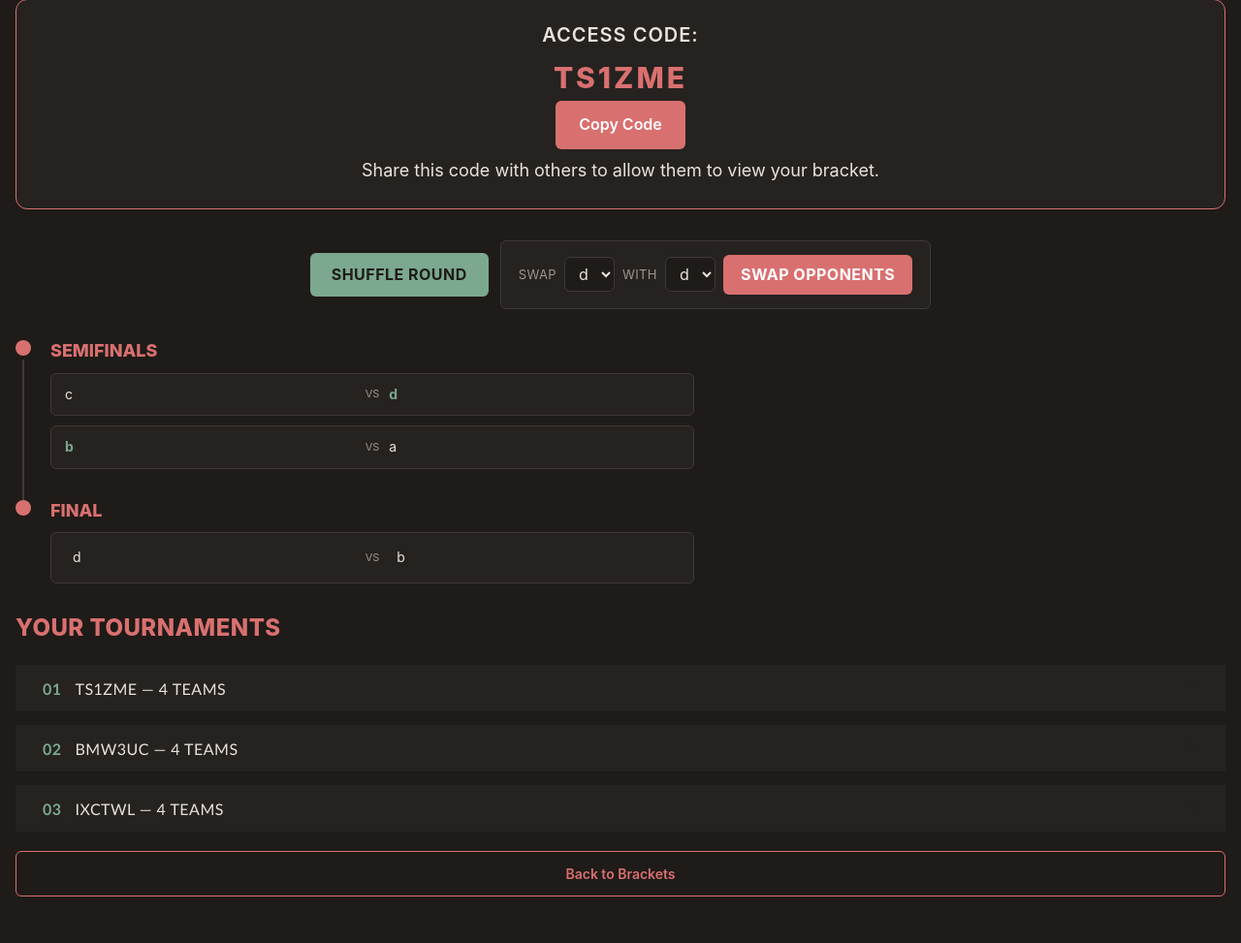
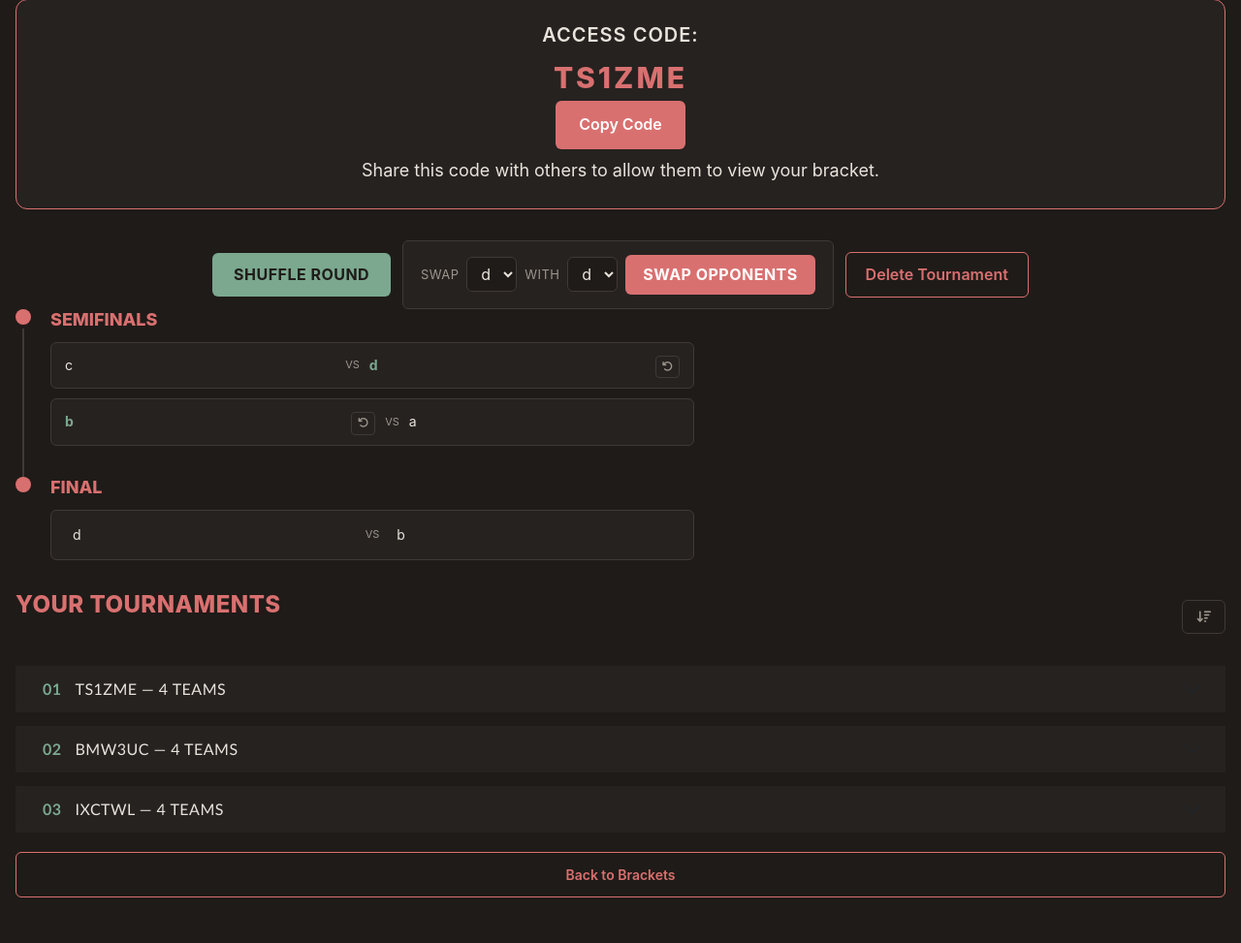
Before and after one commit to CarlySo132/L3-Computer-Science-Project, a Flask app: a page that uses templates/bracket.html in a window 1280 px wide. Shown: the part 149-1122 px from the top of the page at 97% size. After the commit the page ends 1075 px from the top, so only its background shows below. Run offline with Flask 3, Linux system fonts and the light colour scheme; data comes from the database, SQL or seed files in the repository; both versions use the stored data as it was after the commit.

Commit message:
Component 6 (Tournament edit actions)
This includes deleting tournaments and having an undo button

```diff
--- a/app.py
+++ b/app.py
@@ -1,5 +1,6 @@
 import math
 import random
+import secrets
 import string
 
 from flask import Flask, flash, redirect, render_template, request, url_for
@@ -7,6 +8,7 @@ from flask_sqlalchemy import SQLAlchemy
 
 app = Flask(__name__)
 app.config['SQLALCHEMY_DATABASE_URI'] = 'sqlite:///bracket.db'
+app.secret_key = secrets.token_hex(16)
 db = SQLAlchemy(app)
 
 ALLOWED_SIZES = [4, 8, 16]
@@ -27,6 +29,7 @@ class Match(db.Model):
     team1_id = db.Column(db.Integer, db.ForeignKey('teams.id'), nullable=True)
     team2_id = db.Column(db.Integer, db.ForeignKey('teams.id'), nullable=True)
     winner_id = db.Column(db.Integer, db.ForeignKey('teams.id'), nullable=True)
+    previous_winner_id = db.Column(db.Integer, db.ForeignKey('teams.id'), nullable=True)
 
     team1 = db.relationship('Bracket', foreign_keys=[team1_id])
     team2 = db.relationship('Bracket', foreign_keys=[team2_id])
@@ -47,7 +50,7 @@ def generate_access_code():
     """Generate a random 6-character access code like ABC123"""
     return ''.join(random.choices(string.ascii_uppercase + string.digits, k=6))
 
-def get_all_tournaments():
+def get_all_tournaments(newest_first=True):
     all_teams = Bracket.query.order_by(Bracket.id).all()
 
     codes_in_order = []
@@ -85,7 +88,8 @@ def get_all_tournaments():
             "is_complete": final_match is not None
         })
 
-    tournaments.reverse()
+    if newest_first:
+        tournaments.reverse()
     return tournaments
 
 def get_bracket_context(code):
@@ -156,6 +160,7 @@ def index():
 @app.route("/bracket")
 def bracket():
     # No code yet — this just shows the setup form to create a new bracket.
+    sort_order = request.args.get('sort', 'desc')
     return render_template(
         'bracket.html',
         teams=[],
@@ -167,7 +172,8 @@ def bracket():
         reshuffle_round=None,
         code = None,
         is_creator=False,
-        tournaments=get_all_tournaments()
+        tournaments=get_all_tournaments(newest_first=(sort_order == 'desc')),
+        sort_order=sort_order
     )
 
 @app.route("/setup", methods=["POST"])
@@ -247,6 +253,7 @@ def reshuffle(code):
     for i, m in enumerate(round_matches):
         m.team1_id = team_ids[i * 2]
         m.team2_id = team_ids[i * 2 + 1]
+        m.previous_winner_id = None
 
     db.session.commit()
     return redirect(url_for('bracket_created', code=ctx["code"]))
@@ -292,6 +299,9 @@ def swap_teams(code):
     else:
         match_b.team2_id = team_a_id
 
+    match_a.previous_winner_id = None
+    match_b.preivous_winner_id = None
+
     db.session.commit()
     return redirect(url_for('bracket_created', code=ctx["code"]))
 
@@ -299,10 +309,13 @@ def swap_teams(code):
 def declare_winner(match_id, winner_id, code):
     match = Match.query.get_or_404(match_id)
 
+    if match.access_code != code.upper():
+        return redirect(url_for('join_bracket'))
     if winner_id not in (match.team1_id, match.team2_id):
         return redirect(url_for('bracket_created', code=code))
 
     match.winner_id = winner_id
+    match.previous_winner_id = None
     db.session.commit()
 
     advance_winner(match)
@@ -329,6 +342,44 @@ def advance_winner(match):
         next_match.team2_id = match.winner_id
 
     db.session.commit()
+
+def remove_winner(match):
+    next_round = match.round +1
+    next_match_index = match.match_index // 2
+
+    next_match = Match.query.filter_by(
+        access_code=match.access_code,
+        round=next_round,
+        match_index=next_match_index
+    ).first()
+
+    if next_match is not None:
+        if next_match.winner_id is not None:
+            return False
+        if match.match_index % 2 == 0:
+            next_match.team1_id = None
+        else:
+            next_match.team2_id = None
+
+    match.winner_id = None
+    db.session.commit()
+    return True
+
+@app.route("/undo_winner/<int:match_id>/<code>", methods=["POST"])
+def undo_winner(match_id, code):
+    match = Match.query.get_or_404(match_id)
+
+    if match.access_code != code.upper():
+        return redirect(url_for('join_bracket'))
+
+    if match.winner_id is None:
+        return redirect(url_for('bracket_created', code=code))
+
+    success = remove_winner(match)
+    if not success:
+        flash('Uno the later round result first before undoing this match.')
+
+    return redirect(url_for('bracket_created', code=code))
 
 @app.route("/rules")
 def rules():
@@ -368,6 +419,8 @@ def bracket_created(code):
         flash('Bracket not found', 'error')
         return redirect(url_for('join_bracket'))
 
+    sort_order = request.args.get('sort', 'desc')
+
     return render_template(
         'bracket.html',
         teams=ctx["teams"],
@@ -379,7 +432,8 @@ def bracket_created(code):
         reshuffle_round=ctx["reshuffle_round"],
         code=ctx["code"],
         is_creator=True,
-        tournaments=get_all_tournaments()
+        tournaments=get_all_tournaments(newest_first=(sort_order == 'desc')),
+        sort_order=sort_order
     )
 
 @app.route('/bracket/view/<code>')
@@ -402,8 +456,17 @@ def view_bracket_by_code(code):
         rounds=ctx["rounds"]
         )
 
-if __name__ == "__main__":
-    app.run(debug=True)
+@app.route("/bracket/delete/<code>", methods=["POST"])
+def delete_bracket(code):
+    code = code.upper()
+    Match.query.filter_by(access_code=code).delete()
+    Bracket.query.filter_by(access_code=code).delete()
+    db.session.commit()
+    flash(f'Tournament {code} deleted', 'success')
+    return redirect(url_for('bracket'))
 
 with app.app_context():
     db.create_all()
+
+if __name__ == "__main__":
+    app.run(debug=True)
--- a/static/style.css
+++ b/static/style.css
@@ -253,7 +253,7 @@ h4, h5, h6{
 }
 
 p {
-  color: var(--muted);
+  color: var(--text);
   margin-bottom: 1rem;
   font-weight: 300;
 }
@@ -690,11 +690,10 @@ p {
 /* MOVE / SWAP TEAMS (mid-tournament matchup editor) */
 .bracket-actions {
   display: flex;
-  flex-wrap: wrap;
   align-items: center;
   justify-content: center;
   gap: 12px;
-  margin: 1rem 0 2rem;
+  margin-top: 20px;
 }
 
 .reshuffle-form {
@@ -1194,6 +1193,23 @@ p {
   background-color: var(--accent);
 }
 
+.tournament-header{
+  display: flex;
+  align-items: center;
+  justify-content: space-between;
+  margin-bottom: 1.5rem;
+}
+
+.sort-toggle-btn{
+  font-size: 13px;
+  color: var(--muted);
+  text-decoration: none;
+  border: 1px solid var(--border);
+  padding: 6px 14px;
+  border-radius: var(--radius);
+  transition: all 0.2s ease;
+}
+
 /* Tournament preview list */
 .tournament-preview {
   display: flex;
@@ -1255,3 +1271,63 @@ p {
   background-color: var(--accent);
   color: white;
 }
+
+.delete-tournament-btn{
+  display: inline-block;
+  padding: 10px 20px;
+  background: transparent;
+  color: var(--red);
+  border: 1px solid var(--red);
+  border-radius: var(--radius);
+  font-weight: 600;
+  cursor: pointer;
+  transition: all 0.2s ease;
+}
+
+.delete-tournament-btn:hover {
+  background-color: var(--red);
+  color: white;
+}
+
+/* Undo stuff */
+.undo-form {
+  display: inline-block;
+  margin-left: 6px;
+}
+
+.undo-btn {
+  background: transparent;
+  border: 1px solid var(--border);
+  color: var(--muted);
+  border-radius: 4px;
+  padding: 2px 6px;
+  font-size: 11px;
+  cursor: pointer;
+  transition: all 0.2s ease;
+}
+
+.undo-btn:hover{
+  color: var(--accent);
+  border-color: var(--accent);
+}
+
+.redo-form{
+  margin-top: 6px;
+  width: 100%;
+}
+
+.redo-btn{
+  background: transparent;
+  border: 1px solid var(--green);
+  color: var(--green);
+  border-radius: 4px;
+  padding: 4px 10px;
+  font-size: 12px;
+  cursor: pointer;
+  transition: all 0.2s ease;
+}
+
+.redo-btn:hover{
+  background-color: var(--green);
+  color: white;
+}
--- a/templates/bracket.html
+++ b/templates/bracket.html
@@ -75,6 +75,10 @@
         <button type="submit" class="swap-btn">Swap Opponents</button>
     </form>
     {% endif %}
+
+    <form action="{{ url_for('delete_bracket', code=code) }}" method="POST" data-confirm="Delete this tournament permanently? This can't be undone.">
+        <button type="submit" class="delete-tournament-btn">Delete Tournament</button>
+    </form>
 </div>
 {% endif %}
 
@@ -95,6 +99,11 @@
             {% if match.team1_id %}
                 {% if match.winner_id %}
                     <span class="timeline-team {% if match.winner_id == match.team1_id %}winner{% endif %}">{{ match.team1.name }}</span>
+                    {% if match.winner_id == match.team1_id %}
+                    <form action="{{ url_for('undo_winner', match_id=match.id, code=code) }}" method="POST" class="undo-form" data-confirm="Undo this result?">
+                        <button type="submit" class="undo-btn" title="Undo winner"><i class="fa-solid fa-arrow-rotate-left"></i></button>
+                    </form>
+                    {% endif %}
                 {% else %}
                     <form action="{{ url_for('declare_winner', match_id=match.id, winner_id=match.team1_id, code=code) }}" method="POST" class="timeline-team-form">
                         <button type="submit" class="timeline-team timeline-team-button">{{ match.team1.name }}</button>
@@ -109,6 +118,11 @@
             {% if match.team2_id %}
                 {% if match.winner_id %}
                     <span class="timeline-team {% if match.winner_id == match.team2_id %}winner{% endif %}">{{ match.team2.name }}</span>
+                    {% if match.winner_id == match.team2_id %}
+                    <form action="{{ url_for('undo_winner', match_id=match.id, code=code) }}" method="POST" class="undo-form" data-confirm="Undo this result?">
+                        <button type="submit" class="undo-btn" title="Undo winner"><i class="fa-solid fa-arrow-rotate-left"></i></button>
+                    </form>
+                    {% endif %}
                 {% else %}
                     <form action="{{ url_for('declare_winner', match_id=match.id, winner_id=match.team2_id, code=code) }}" method="POST" class="timeline-team-form">
                         <button type="submit" class="timeline-team timeline-team-button">{{ match.team2.name }}</button>
@@ -118,6 +132,11 @@
                 <span class="timeline-team timeline-team-tbd">TBD</span>
             {% endif %}
 
+            {% if not match.winner_id and match.previous_winenr_id %}
+            <form action="{{url_for('redo_winner', match_id=match.id, code=code) }}" method="POST" class="redo-form" data-confirm="Redo the Previous result for this match?">
+                <button type="submit" class="redo-btn" title="Redo"><i class="fa-solid fa-arrow-rotate-right"></i></button>
+            </form>
+            {% endif %}
         </div>
         {% endfor %}
         </div>
@@ -128,7 +147,16 @@
 {% endif %}
 
 {% if tournaments %}
-<h2>Your Tournaments</h2>
+<div class="tournament-header">
+    <h2>Your Tournaments</h2>
+    <a href="{{ url_for(request.endpoint, code=code, sort='asc' if sort_order == 'desc' else 'desc') }}" class="sort-toggle-btn">
+        {% if sort_order == 'desc' %}
+            <i class="fa-solid fa-arrow-down-wide-short"></i>
+        {% else %}
+            <i class="fa-solid fa-arrow-up-wide-short"></i>
+        {% endif %}
+    </a>
+</div>
 <div class="accordion accordion-v2" id="tournamentAccordion">
     {% for t in tournaments %}
     <div class="accordion-item">
```
Also changed, not shown: instance/Bracket.db.
